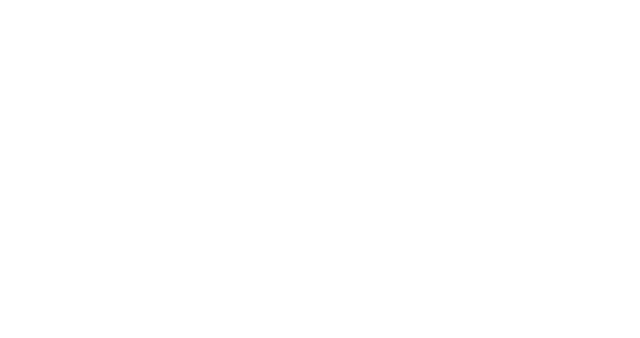
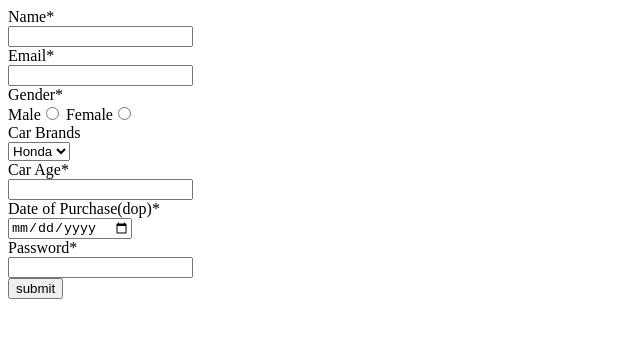
Before and after one commit to acciojob/car-insurance-form-GhanshyamDubey, a website: page main.html in a window 1280 px wide. Shown: the whole page, without its empty margins (0-640 px from the left). Drawn offline with Linux system fonts and the light colour scheme.

Commit message:
created a submission

```diff
--- a/main.html
+++ b/main.html
@@ -8,7 +8,44 @@
 
 <body>
 	<!-- the entire body must be written by student -->
+	<div>
+		<lable for="name">Name*</lable><br>
+		<input type="text" name="name" id="name" required>
+	</div>
+	<div>
+		<lable for="email">Email*</lable><br>
+		<input type="email" name="email" id="email"
+			required>
+	</div>
+
+	<div>
+		<lable for="gender">Gender*</lable><br>
+		Male<input type="radio" name="gender" id="gender" required>
+		Female<input type="radio" name="gender" id="gender"required>
+	</div>
+	<div>
+		<lable for="cars">Car Brands</lable><br>
+		<select id="cars">
+			<option>Honda</option>
+			<option>i10</option>
+			<option>Swift</option>
+		</select>
+	</div>
+	<div>
+		<lable for="carage">Car Age*</lable><br>
+		<input type="number" name="carage" id="carage" required>
+	</div>
+	<div>
+		<lable for="dop">Date of Purchase(dop)*</lable><br>
+		<input type="date" name="dop" id="email" required>
+	</div>
+	<div>
+		<lable for="pass">Password*</lable><br>
+		<input type="password" name="dop" id="pass" required>
+	</div>
+	<button type="submit"> submit</button>
     <script type="text/javascript" src="./script.js">
+
 </script>
 
 </body>
```
